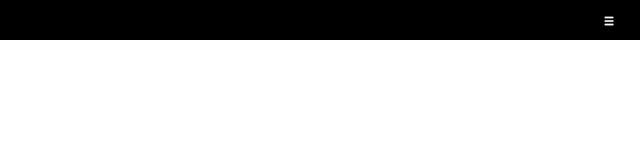
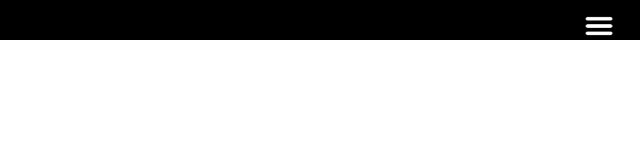
Before and after one commit to Dobbin-ORAORAORA/Html-Testing, a plain HTML site: page index.html in a window 1280 px wide. Shown: the full height of the page, 640-1280 px from the left. Drawn offline with Linux system fonts and the light colour scheme.

Commit message:
Update index.html
fixing

```diff
--- a/index.html
+++ b/index.html
@@ -17,15 +17,15 @@
               }
               .banner img{
                   position: absolute;
-                 top:2vh;
-                 right:2vw;
+                  top:2vh;
+                  right:2vw;
               }
             </style>
         </head>
         <body>
             <header>
                <div class="banner">
-                  <img  src="menu.png" alt="gambar menu" width="10vw" height="10vh">
+                  <img  src="menu.png" alt="gambar menu" width="30vw" height="20vh">
                </div>
             </header>
         </body>
```
